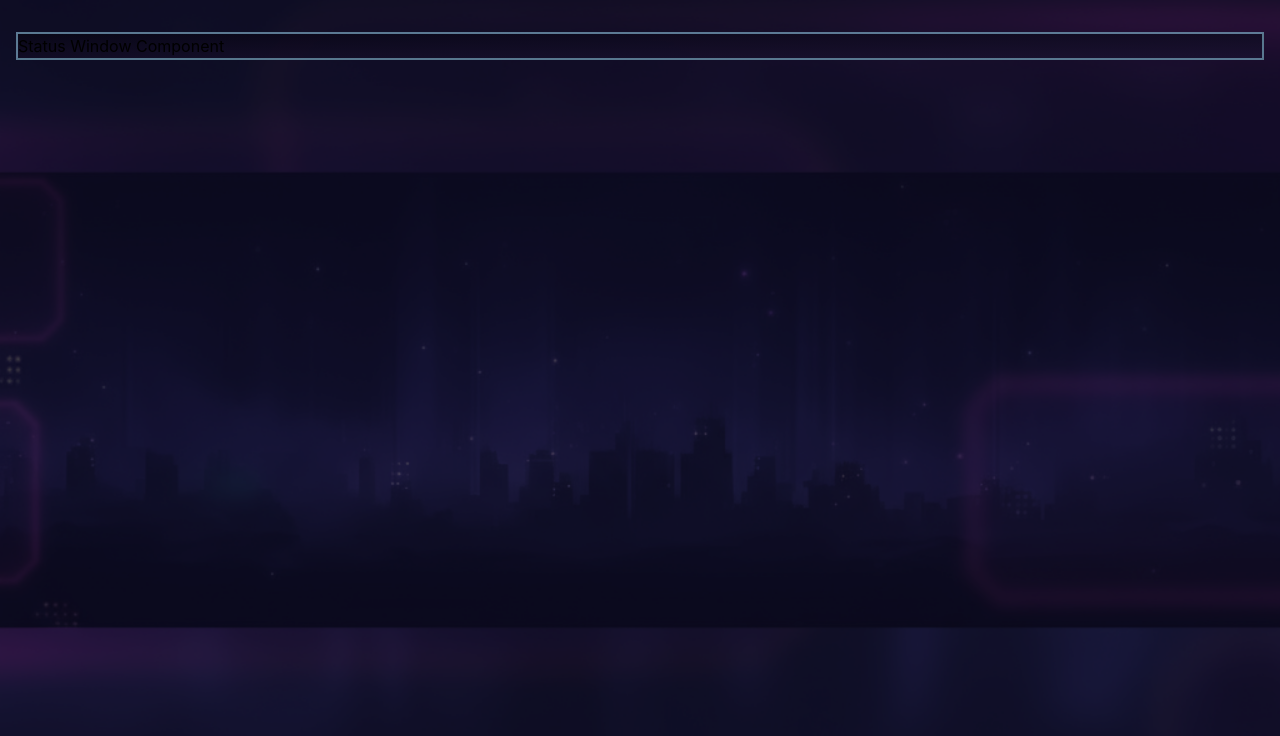
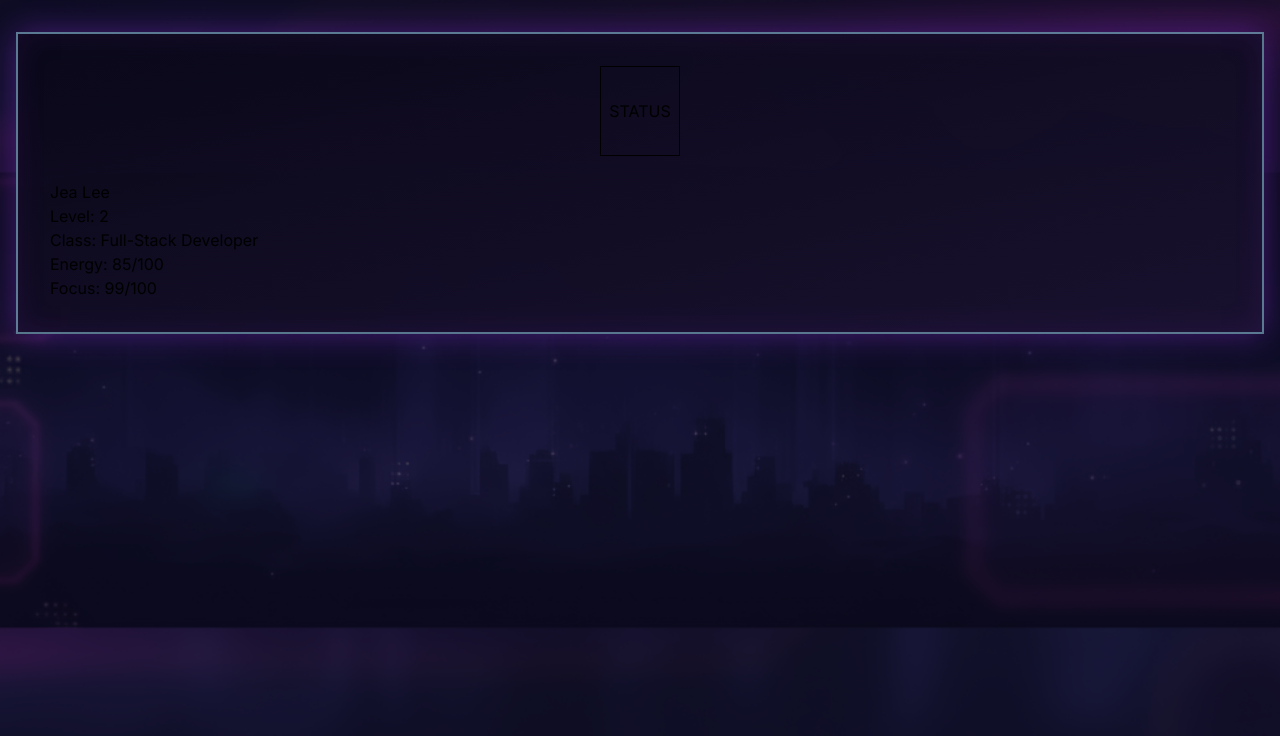
Before and after one commit to jealee44/jea-portfolio, a React (Vite) app: page / in a window 1280 px wide. Shown: the top 736 px of the page. Built offline with nearby package versions, Linux system fonts and the light colour scheme.

Commit message:
more styling and adjusted stats

```diff
--- a/src/App.tsx
+++ b/src/App.tsx
@@ -4,9 +4,9 @@ import StatusWindow from './components/StatusWindow/StatusWindow'
 function App() {
   return (
     <div className="min-h-screen">
-      <h1 className="container mx-auto px-4 py-8">
+      <div className="container mx-auto px-4 py-8">
         <StatusWindow />
-      </h1>
+      </div>
     </div>
   )
 }
--- a/src/app.css
+++ b/src/app.css
@@ -1,3 +1,7 @@
+@import url('https://fonts.googleapis.com/css2?family=Inter:wght@400;500;600;700&family=Orbitron:wght@400;700&family=Bebas+Neue&display=swap');
+@import "tailwindcss";
+
+
 @font-face {
   font-family: 'Solo Leveling';
   src: url('/fonts/Eternal.ttf') format('truetype');
@@ -6,9 +10,6 @@
   font-display: swap;
 }
 
-
-@import url('https://fonts.googleapis.com/css2?family=Inter:wght@400;500;600;700&family=Orbitron:wght@400;700&family=Bebas+Neue&display=swap');
-@import "tailwindcss";
 
 @theme {
   --font-family-heading: 'Solo Leveling', 'Bebas Neue', sans-serif;
--- a/src/components/StatusWindow/StatusWindow.tsx
+++ b/src/components/StatusWindow/StatusWindow.tsx
@@ -5,11 +5,42 @@ const StatusWindow = () => {
         name: "Jea Lee",
         level: 2,
         class: "Full-Stack Developer",
+        energy: { current: 85, max: 100 },
+        focus: { current: 99, max: 100}
+    }
+
+    const containerVariants = {
+        hidden: {
+            opacity: 0,
+            scale: 0.8,
+            y: -50
+        },
+        visible: {
+            opacity: 1,
+            scale: 1,
+            y: 0,
+            transition : {
+                type: "spring",
+                stiffness: 300,
+                damping: 20,
+                duration: 0.6
+            }
+        }
     }
 
     return (
-        <div className="bg-gradient-to-br from-[rgba(10,8,24,0.95)] to-[rgba(26,18,48,0.95)] border-2 border-solid border-[rgba(163,230,255,0.5)]">
-            Status Window Component
+        <div className="bg-gradient-to-br from-[rgba(10,8,24,0.95)] to-[rgba(26,18,48,0.95)] border-2 border-solid border-[rgba(163,230,255,0.5)] shadow-[0_0_30px_rgba(147,51,234,0.4),inset_0_0_30px_rgba(147,51,234,0.1)] backdrop-blur-[10px] rounded-none p-8">
+            {/* Status Window */}
+            <div className="flex justify-center">
+            <div className="border-1 border-solid border-[rgba(163, 230, 255, .3)] bg-[rgba(10, 8, 24, .5)] px-2 py-8 mb-6 inline-block">
+                STATUS
+            </div>
+        </div>
+        <p>{stats.name}</p>
+        <p>Level: {stats.level}</p>
+        <p>Class: {stats.class}</p>
+        <p>Energy: {stats.energy.current}/{stats.energy.max}</p>
+        <p>Focus: {stats.focus.current}/{stats.focus.max}</p>
         </div>
     )
 }
```
